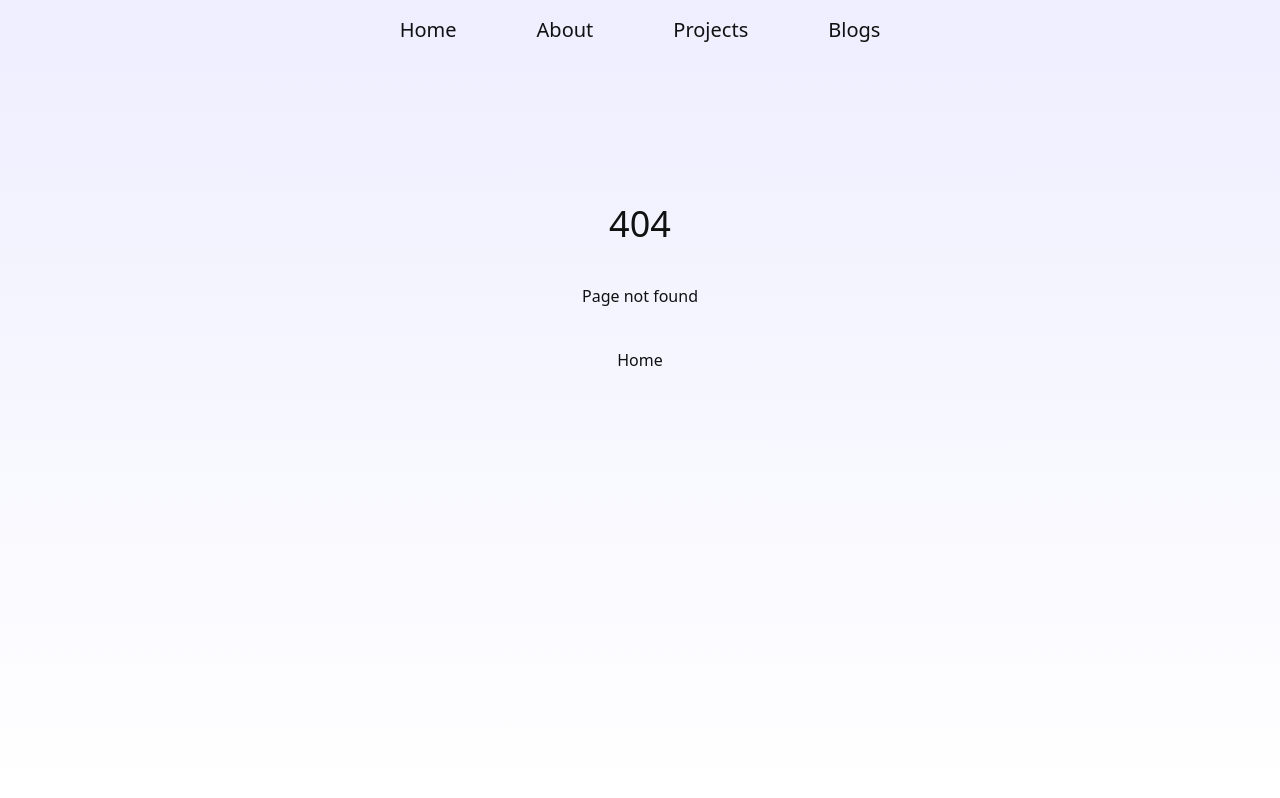
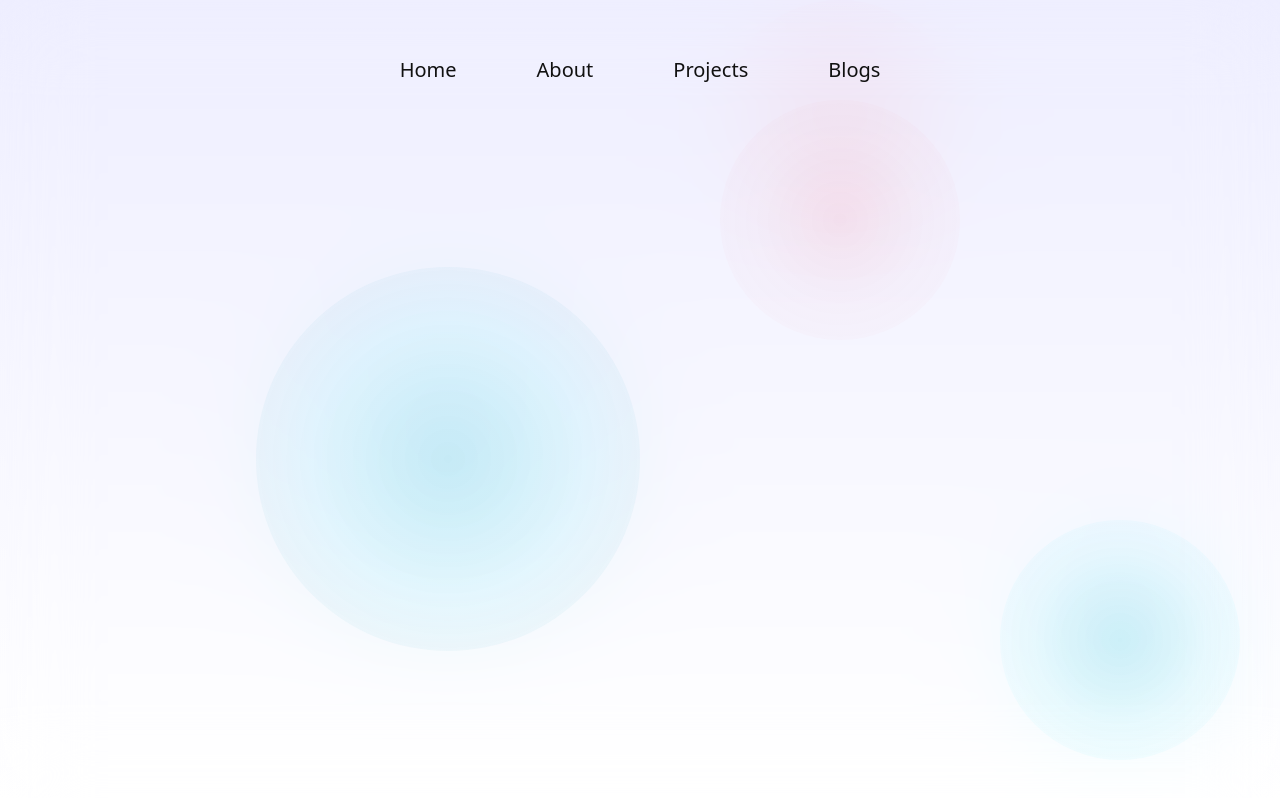
Before and after one commit to ecmCode/nextjs-portfolio, a Next.js app: page /components/Gradient in a window 1280 px wide. Before the commit this address had no page. Built offline with nearby package versions, Linux system fonts and the light colour scheme.

Commit message:
blurred gradient background

```diff
--- a/src/pages/_app.tsx
+++ b/src/pages/_app.tsx
@@ -7,8 +7,8 @@ import MainPage from './components/MainPage'
 export default function App({ Component, pageProps }: AppProps) {
   return (
       <Layout>
-        <Navbar/>
         <MainPage>
+          <Navbar/>
           <Component {...pageProps} />
         </MainPage>
       </Layout>
--- /dev/null
+++ b/src/pages/components/Gradient.tsx
@@ -0,0 +1,14 @@
+const Gradient = () => {
+    return (
+        <div>
+            <div className="w-60 h-60 rounded-full bg-gradient-radial from-rose-500/30 via-rose-300/20 to-rose-200/10 absolute top-1/5 right-1/4 opacity-30">
+            </div>
+            <div className="w-96 h-96 rounded-full bg-gradient-radial from-cyan-500/30 via-cyan-300/20 to-slate-700/10 absolute top-1/3 right-1/2 opacity-40">
+            </div>
+            <div className="w-60 h-60 rounded-full bg-gradient-radial from-cyan-500/30 via-cyan-300/20 to-cyan-200/10 absolute bottom-10 right-10 opacity-40">
+            </div>
+        </div>
+    );
+}
+
+export default Gradient;
--- a/src/pages/components/Layout.tsx
+++ b/src/pages/components/Layout.tsx
@@ -1,6 +1,9 @@
+import Gradient from "./Gradient";
+
 const Layout = ({children}:React.PropsWithChildren) => {
     return (
         <div className="h-screen w-screen overflow-y-auto overflow-x-hidden">
+            <Gradient/>
             {children}
         </div>
     );
--- a/src/pages/components/styles/MainPage.module.css
+++ b/src/pages/components/styles/MainPage.module.css
@@ -1,6 +1,6 @@
 .mainPage{
-    @apply p-10 md:p-16
+    @apply p-4 md:p-10 backdrop-blur-2xl overflow-hidden min-h-screen
 }
 .mainPage main{
-    @apply flex flex-col items-center justify-center gap-10
+    @apply flex flex-col items-center justify-center gap-10 py-16
 }
--- a/src/styles/globals.css
+++ b/src/styles/globals.css
@@ -17,6 +17,7 @@
 }
 
 html,body {
+  overflow: hidden;
   min-height: 100vh;
   color: var(--foreground-rgb);
   background: linear-gradient(
```
